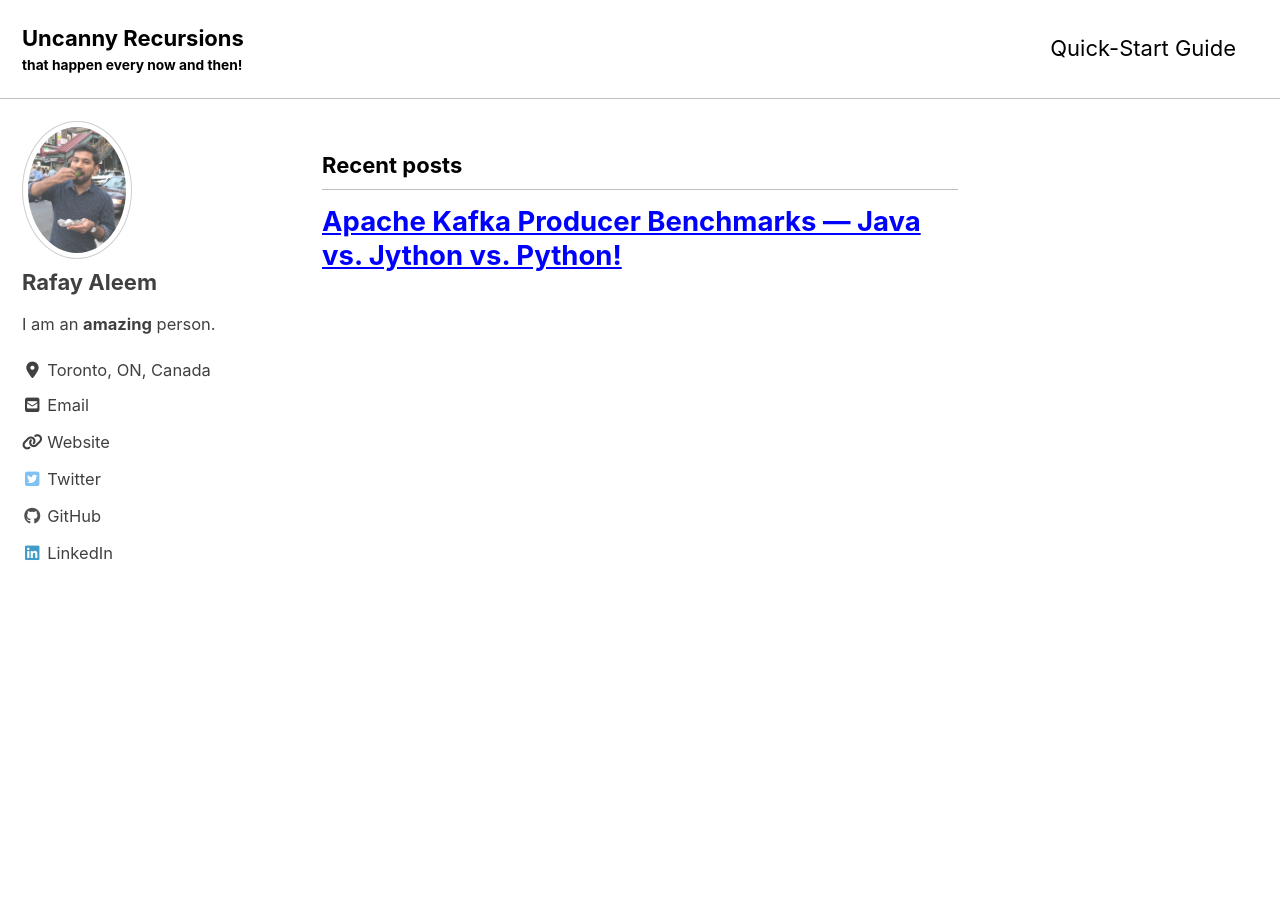
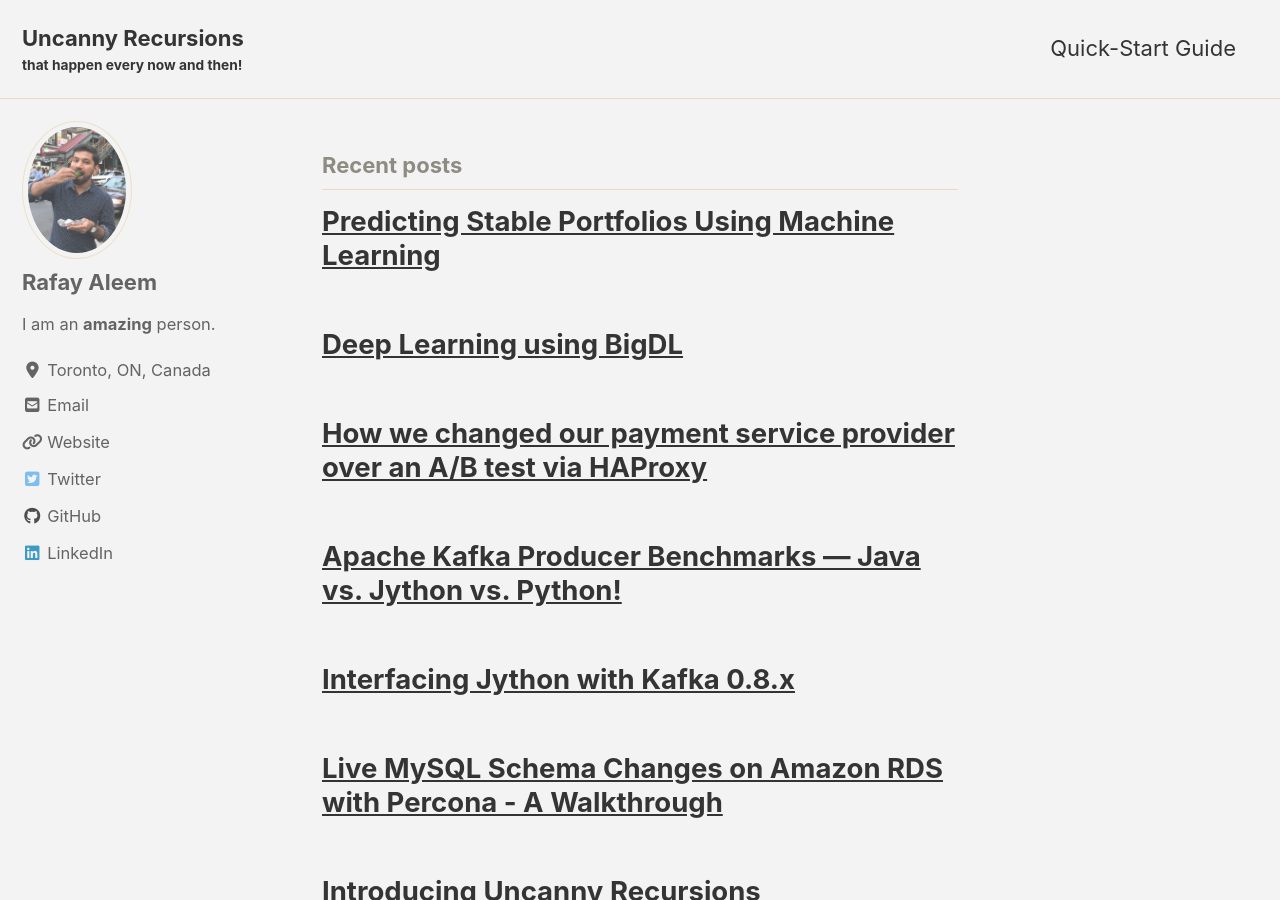
Before and after one commit to mrafayaleem/mrafayaleem.github.io, a Jekyll site: the page built from index.html, in a window 1280 px wide and 900 px high. Built offline with Jekyll 4.4.1, drawn with Linux system fonts in a browser that asks for light colours; cached includes are drawn as plain includes; nearby versions of some CDN libraries; the list of posts is cut into pages by our own code; some of the changed text lies outside the part shown.

Commit message:
Working snapshot

```diff
--- a/_config.yml
+++ b/_config.yml
@@ -12,14 +12,14 @@
 
 # theme                  : "minimal-mistakes-jekyll"
 # remote_theme           : "mmistakes/minimal-mistakes"
-minimal_mistakes_skin    : "contrast" # "air", "aqua", "contrast", "dark", "dirt", "neon", "mint", "plum", "sunrise"
+minimal_mistakes_skin    : "dirt" # "air", "aqua", "contrast", "dark", "dirt", "neon", "mint", "plum", "sunrise"
 
 # Site Settings
 locale                   : "en-US"
 title                    : "Uncanny Recursions"
 title_separator          : "-"
 subtitle                 : "that happen every now and then!"
-name                     : "Rafay Aleem"
+name                     : "Muhammad Rafay Aleem"
 description              : "An amazing website."
 url                      : # the base hostname & protocol for your site e.g. "https://mmistakes.github.io"
 baseurl                  : # the subpath of your site, e.g. "/blog"
@@ -84,7 +84,7 @@ naver_site_verification  :
 
 # Social Sharing
 twitter:
-  username               :
+  username               : "mrafayaleem"
 facebook:
   username               :
   app_id                 :
@@ -223,7 +223,7 @@ sass:
 
 # Outputting
 permalink: /:categories/:title/
-paginate: 5 # amount of posts to show
+paginate: 100 # amount of posts to show
 paginate_path: /page:num/
 timezone: # https://en.wikipedia.org/wiki/List_of_tz_database_time_zones
 
--- /dev/null
+++ b/_layouts/year-archive.html
@@ -0,0 +1,6 @@
+---
+title: "Posts by Year"
+permalink: /year-archive/
+layout: posts
+author_profile: true
+---
--- /dev/null
+++ b/_posts/2016-02-08-live-mysql-schema-changes-with-percona.md
@@ -0,0 +1,5 @@
+---
+layout: external
+title:  "Live MySQL Schema Changes on Amazon RDS with Percona - A Walkthrough"
+external_url: https://medium.com/uncanny-recursions/live-mysql-schema-changes-on-amazon-rds-with-percona-a-walkthrough-c37a4883b6cc
+---
--- /dev/null
+++ b/_posts/2016-03-19-interfacing-jython-with-kafka.md
@@ -0,0 +1,5 @@
+---
+layout: external
+title:  "Interfacing Jython with Kafka 0.8.x"
+external_url: https://medium.com/uncanny-recursions/interfacing-jython-with-kafka-0-8-x-2f4e1ce7d2e6
+---
--- /dev/null
+++ b/_posts/2017-03-17-how-we-changed-our-payment-service-provider-over-an-a-b-test-via-haproxy.md
@@ -0,0 +1,5 @@
+---
+layout: external
+title:  "How we changed our payment service provider over an A/B test via HAProxy"
+external_url: https://tech.olx.com/how-we-changed-our-payment-service-provider-over-an-a-b-test-via-haproxy-13f722dc0b86
+---
--- /dev/null
+++ b/_posts/2019-04-14-predicting-stable-portfolios-using-machine-learning.md
@@ -0,0 +1,5 @@
+---
+layout: external
+title:  "Predicting Stable Portfolios Using Machine Learning"
+external_url: https://medium.com/sfu-big-data/predicting-stable-portfolios-using-machine-learning-f2e27d6dbbec
+---
```
Also changed, not shown: _layouts/collection-archive.html (added, +23 -0 lines), _posts/2016-01-20-introducing-uncanny-recursions.md (added, +5 -0 lines), _posts/2019-03-08-deep-learning-using-bigdl.md (added, +5 -0 lines).
